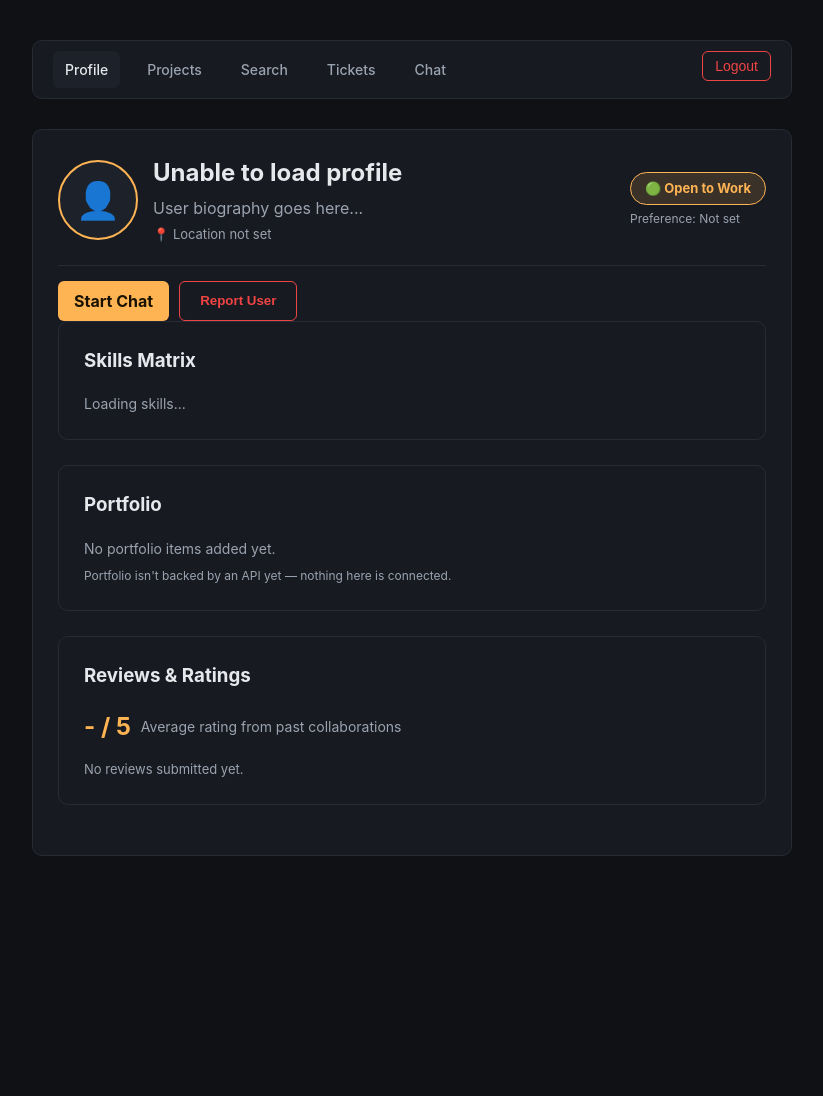
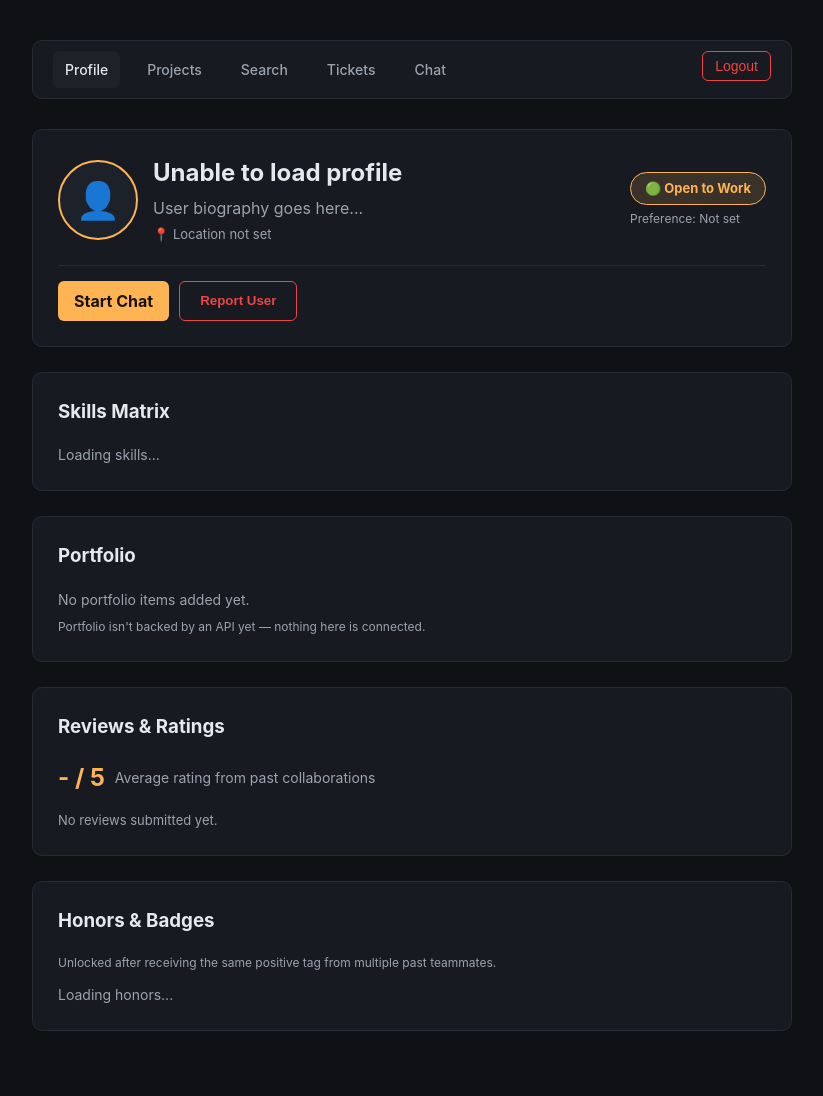
Before and after one commit to TalismanTeam/Unitus, a Django app: page /profile/1/ in a window 1280 px wide. Shown: the whole page, without its empty margins (228-1051 px from the left). Before the commit the page ends 856 px from the top, so only its background shows below. Run offline with Django 5.2, Linux system fonts and the light colour scheme; the visitor is signed in with stand-in values (Sample User, id 1); parts of the project's set-up code (start-up, migrations or seed data) failed here and were passed over.

Commit message:
feat: add honors and badges to the proflie (initial)

```diff
--- a/unitus/static/js/main.js
+++ b/unitus/static/js/main.js
@@ -147,6 +147,58 @@ document.addEventListener("DOMContentLoaded", () => {
         }
       }
 
+async function loadHonors(userId) {
+  const container = document.getElementById('honorsList');
+  if (!container) return;
+
+  console.log("[Unitas Debug] Fetching badges for userId:", userId);
+
+  try {
+
+    const data = await apiFetch(`/users/${userId}/badges/`);
+    console.log("[Unitas Debug] Badges API response received:", data);
+
+    renderHonors(data);
+  } catch (e) {
+    container.innerHTML = '<p style="color: var(--muted); font-size: 13px; margin: 0;">Could not load honors.</p>';
+    console.error("[Unitas Debug] Error in loadHonors:", e);
+  }
+}
+
+function renderHonors(data) {
+  const container = document.getElementById('honorsList');
+
+
+  let badges = [];
+  if (Array.isArray(data)) {
+    badges = data;
+  } else if (data && Array.isArray(data.badges)) {
+    badges = data.badges;
+  } else if (data && data.results && Array.isArray(data.results)) {
+    badges = data.results;
+  }
+
+  if (!badges || badges.length === 0) {
+    container.innerHTML = '<p style="color: var(--muted); font-size: 14px; margin: 0;">No honors unlocked yet.</p>';
+    return;
+  }
+
+  container.innerHTML = '';
+  badges.forEach((b) => {
+    const chip = document.createElement('span');
+    chip.style.cssText =
+      'display:inline-flex; align-items:center; gap:6px; background:rgba(16,185,129,0.12); ' +
+      'color:#10b981; border:1px solid #10b981; padding:6px 14px; border-radius:20px; ' +
+      'font-size:13px; font-weight:600; margin:0 8px 8px 0;';
+
+    //
+    const tagName = b.tag_name || (b.tag && b.tag.name) || (b.name) || 'Honor';
+
+    chip.textContent = `🏅 ${tagName}`;
+    container.appendChild(chip);
+  });
+}
+
       // ---- Report modal (other users' profiles only) --------------------------
       async function handleReportSubmit(event) {
         event.preventDefault();
@@ -172,6 +224,7 @@ document.addEventListener("DOMContentLoaded", () => {
           const data = await apiFetch(profileUrl);
           populateHeader(data);
           renderSkills(data.skills);
+          loadHonors(data.id);
         } catch (e) {
           document.getElementById('viewName').textContent = 'Unable to load profile';
           console.error(e);
--- a/unitus/templates/userprofile.html
+++ b/unitus/templates/userprofile.html
@@ -64,13 +64,6 @@
         {% csrf_token %}
         <button type="submit" style="background: transparent; color: #ef4444; border: 1px solid #ef4444; padding: 6px 12px; border-radius: 6px; cursor: pointer; font-size: 14px; font-weight: 500;">Logout</button>
       </form>
-
-            <!-- <a href="notification.html">Notifications</a>
-      <a href="project_advertisements.html">Advertisements</a>
-      <a href="{% url 'home' %}">Home</a>
-      <a href="settings.html">Settings</a>
-      <a href="matching.html">Matchmaking</a> -->
-
     </nav>
 
     <div style="background: var(--surface); padding: 25px; border: 1px solid var(--border); border-radius: var(--radius); margin-bottom: 25px;">
@@ -106,6 +99,7 @@
         <a id="editProfileBtn" href="{% url 'accounts:profile-edit' %}" style="background: var(--surface-2); color: var(--text); border: 1px solid var(--border); padding: 8px 14px; border-radius: 6px; text-decoration: none; display: inline-flex; align-items: center;">Edit Profile</a>
         <button id="reportUserBtn" style="background: transparent; color: #ef4444; border: 1px solid #ef4444;" onclick="openReportModal()">Report User</button>
       </div>
+    </div>
 
     <div style="background: var(--surface); padding: 25px; border: 1px solid var(--border); border-radius: var(--radius); margin-bottom: 25px;">
       <h3 style="margin-top: 0; color: var(--text);">Skills Matrix</h3>
@@ -132,6 +126,16 @@
       </div>
       <div id="reviewsList">
         <p style="color: var(--muted); font-size: 13px; margin: 0;">No reviews submitted yet.</p>
+      </div>
+    </div>
+
+    <div style="background: var(--surface); padding: 25px; border: 1px solid var(--border); border-radius: var(--radius); margin-bottom: 25px;">
+      <h3 style="margin-top: 0; color: var(--text);">Honors &amp; Badges</h3>
+      <p style="margin: 0 0 12px; font-size: 12px; color: var(--muted);">
+        Unlocked after receiving the same positive tag from multiple past teammates.
+      </p>
+      <div id="honorsList" style="display: flex; flex-wrap: wrap;">
+        <p style="color: var(--muted); font-size: 14px; margin: 0;">Loading honors...</p>
       </div>
     </div>
 
@@ -166,9 +170,6 @@
   </div>
 
   <script>
-    // profile_id is passed by accounts.views.profile_page_view:
-    //   /auth/profile/       -> profile_id is None  -> viewing your own profile
-    //   /auth/profile/<id>/  -> profile_id is the id -> viewing someone else's
     const PROFILE_ID = {% if profile_id %}{{ profile_id }}{% else %}null{% endif %};
 
     function openReportModal() {
```
Lines whose indentation alone changed are shown as unchanged.
